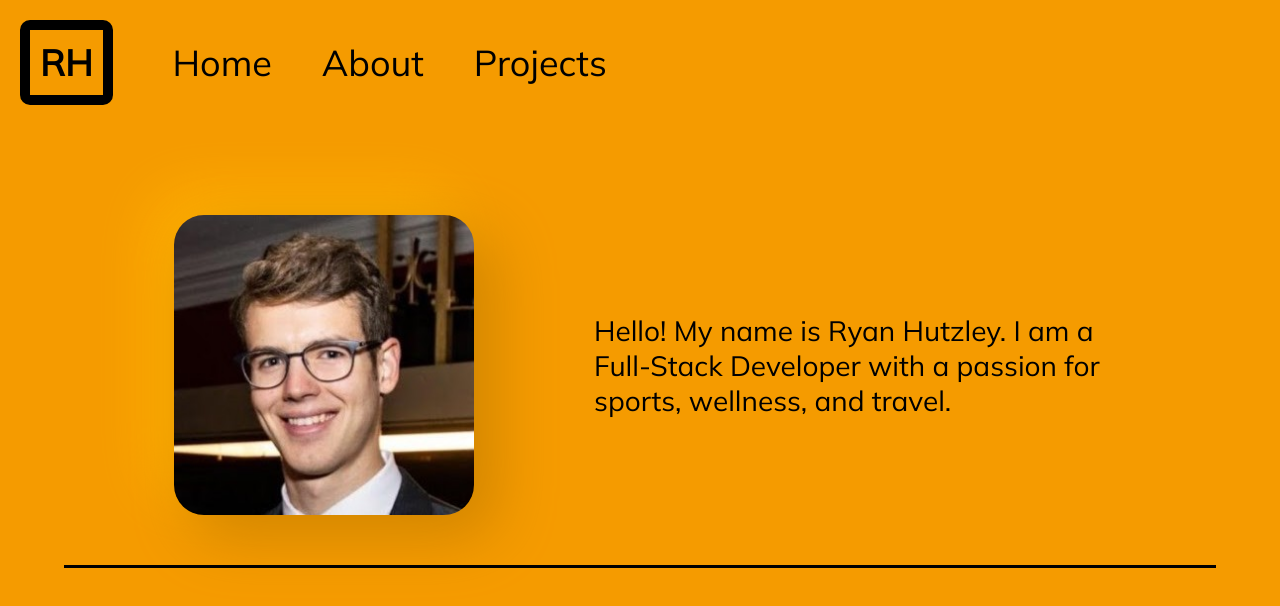
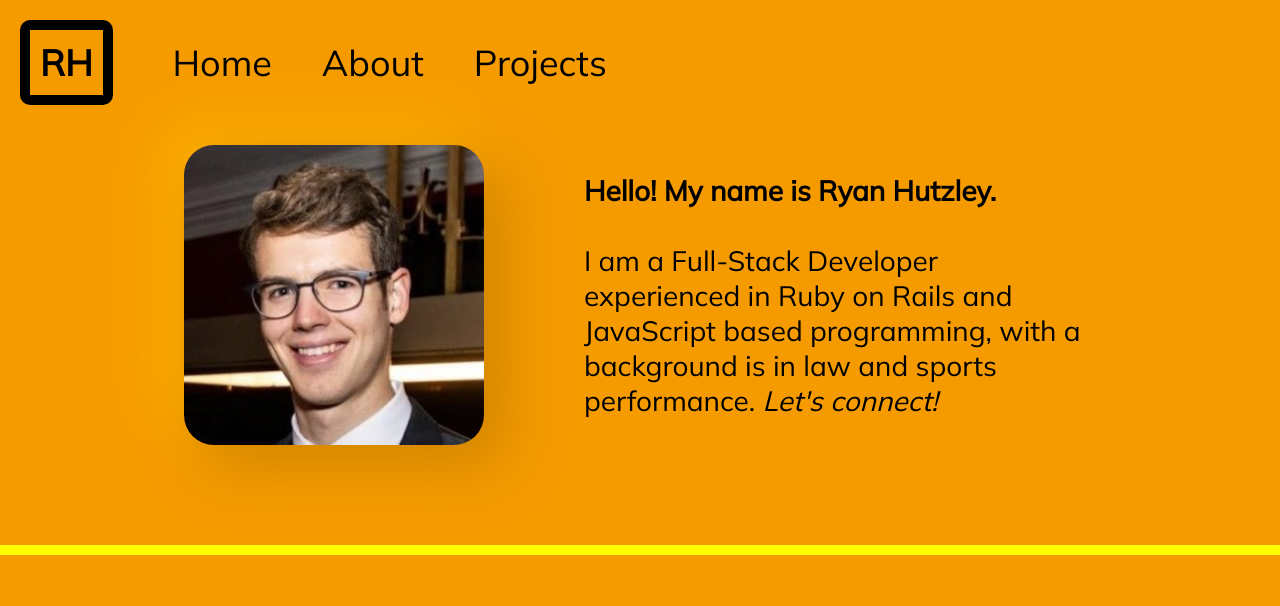
Before and after one commit to ryanhutzley/ryan-personal-website, a React (Create React App) app: page / in a window 1280 px wide. Shown: the top 606 px of the page. Built offline with nearby package versions, Linux system fonts and the light colour scheme.

Commit message:
still working on home page

```diff
--- a/src/App.js
+++ b/src/App.js
@@ -6,13 +6,6 @@ import Footer from './Components/Footer'
 import { Switch, Route } from 'react-router-dom'
 import GlobalStyle from './globalStyles'
 import { useState } from 'react'
-// import styled from 'styled-components'
-
-
-// const ContentWrapper = styled.div`
-//   display: flex;
-//   flex-wrap: wrap;
-// `
 
 function App() {
   const [windowWidth, setWindowWidth] = useState(false)
@@ -30,7 +23,6 @@ function App() {
     <div>
       <GlobalStyle />
       <NavBar windowWidth={windowWidth}/>
-        {/* <ContentWrapper> */}
         <Switch>
           <Route exact path="/">
               <Home windowWidth={windowWidth}/>
@@ -42,8 +34,7 @@ function App() {
               <Projects windowWidth={windowWidth}/>
           </Route>
         </Switch>
-        {/* </ContentWrapper> */}
-      <Footer windowWidth={windowWidth}/>
+      <Footer windowWidth={windowWidth} />
     </div>
   );
 }
--- a/src/Components/Footer.js
+++ b/src/Components/Footer.js
@@ -2,12 +2,16 @@
 import styled from 'styled-components'
 
 const Border = styled.div`
-    position: relative;
-    margin: auto;
-    height: 3px;
-    width: 90vw;
-    border-top: 3px solid black;
+    height: 8%;
+    border: 5px solid yellow;
 `
+
+// position: relative;
+//     bottom: 10;
+//     justify-content: center;
+//     min-height: 40px;
+//     width: 90vw;
+//     border-bottom: 3px solid black;
 
 function Footer({ windowWidth }) {
     return (
--- a/src/Components/Home.js
+++ b/src/Components/Home.js
@@ -3,13 +3,13 @@ import profile_photo from '../images/profile_photo.jpeg'
 
 const HomeWrapper = styled.div`
     position: relative;
-    display: flex;
+    display: inline-flex;
     justify-content: center;
     align-items: center;
     width: 100vw;
-    height: 50vh;
-    gap: ${props => props.windowWidth ? '20px' : '120px'};
+    gap: ${props => props.windowwidth ? '20px' : '100px'};
     flex-wrap: wrap;
+    margin-bottom: ${props => props.windowwidth ? '10px' : '100px'};
 `
 
 const StyledImage = styled.img`
@@ -17,22 +17,24 @@ const StyledImage = styled.img`
     border-radius: 30px;
     box-shadow:  20px 20px 60px #d08400,
              -20px -20px 60px #ffb200;
-    width: ${props => props.windowWidth ? '200px' : ''};
-    height: ${props => props.windowWidth ? '200px' : '300px'};
+    width: ${props => props.windowwidth ? '200px' : ''};
+    height: ${props => props.windowwidth ? '200px' : '300px'};
 `
 
 const Bio = styled.div`
-    width: ${props => props.windowWidth ? '75%' : '40%'};
+    width: ${props => props.windowwidth ? '75%' : '40%'};
     font-size: 28px;
 
 `
 
 function Home({ windowWidth }) {
     return (
-        <HomeWrapper windowWidth={windowWidth}>
-            <StyledImage src={profile_photo} windowWidth={windowWidth} />
-            <Bio windowWidth={windowWidth}>Hello! My name is Ryan Hutzley. I am a Full-Stack Developer with a passion for sports, wellness, and travel.</Bio>
-        </HomeWrapper>
+        <>
+            <HomeWrapper windowwidth={windowWidth ? 'true' : ''}>
+                <StyledImage src={profile_photo} windowwidth={windowWidth ? 'true' : ''} />
+                <Bio windowwidth={windowWidth ? 'true' : ''}><span className='bold'>Hello! My name is Ryan Hutzley.</span> <br/><br/> I am a Full-Stack Developer experienced in Ruby on Rails and JavaScript based programming, with a background is in law and sports performance. <span className='italics'>Let's connect!</span></Bio>
+            </HomeWrapper>
+        </>
     )
 }
 
--- a/src/Components/NavBar.js
+++ b/src/Components/NavBar.js
@@ -5,27 +5,26 @@ import styled from 'styled-components'
 const StyledNavBar = styled.div`
     position: relative;
     height: 10%;
-    width: 100vw;
     top: 0;
-    margin-top: ${props => props.windowWidth ? '10px' : '20px'};
-    margin-left: ${props => props.windowWidth ? '10px' : '20px'};
-    margin-bottom: 60px;
+    margin-top: ${props => props.windowwidth ? '10px' : '20px'};
+    margin-left: ${props => props.windowwidth ? '10px' : '20px'};
+    margin-bottom: 40px;
     display: flex;
     justify-content: flex-start;
     align-items: center;
-    gap: ${props => props.windowWidth ? '10px' : '50px'};
+    gap: ${props => props.windowwidth ? '10px' : '50px'};
 `
 
 const StyledIcon = styled(Link)`
     position: relative;
     text-decoration: none;
-    font-size: ${props => props.windowWidth ? '20px' : '36px'};
+    font-size: ${props => props.windowwidth ? '20px' : '36px'};
     color: #000;
     font-weight: bold;
-    padding: ${props => props.windowWidth ? '5px' : '10px'};
-    border: ${props => props.windowWidth ? '7.5px solid black' : '10px solid black'};
+    padding: ${props => props.windowwidth ? '5px' : '10px'};
+    border: ${props => props.windowwidth ? '7.5px solid black' : '10px solid black'};
     border-radius: 10px;
-    margin-right: ${props => props.windowWidth ? '0px' : '10px'};
+    margin-right: ${props => props.windowwidth ? '0px' : '10px'};
     &:hover {
         cursor: pointer;
     }
@@ -33,7 +32,7 @@ const StyledIcon = styled(Link)`
 
 const StyledLink = styled(Link)`
     position: relative;
-    font-size: ${props => props.windowWidth ? '20px' : '36px'};
+    font-size: ${props => props.windowwidth ? '20px' : '36px'};
     color: #000;
     text-decoration: none;
     &:hover {
@@ -44,7 +43,7 @@ const StyledLink = styled(Link)`
         position: absolute;
         display: block;
         width: 100%;
-        height: ${props => props.windowWidth ? '2px' : '5px'};
+        height: ${props => props.windowwidth ? '2px' : '5px'};
         bottom: 0;
         left: 0;
         background-color: #000;
@@ -60,11 +59,11 @@ const StyledLink = styled(Link)`
 function NavBar({ windowWidth }) {
 
     return (
-        <StyledNavBar windowWidth={windowWidth}>
-            <StyledIcon windowWidth={windowWidth} to="/">RH</StyledIcon>
-            <StyledLink windowWidth={windowWidth} to="/">Home</StyledLink>
-            <StyledLink windowWidth={windowWidth} to="/About">About</StyledLink>
-            <StyledLink windowWidth={windowWidth} to="/Projects">Projects</StyledLink>
+        <StyledNavBar windowwidth={windowWidth ? 'true' : ''}>
+            <StyledIcon windowwidth={windowWidth ? 'true' : ''} to="/">RH</StyledIcon>
+            <StyledLink windowwidth={windowWidth ? 'true' : ''} to="/">Home</StyledLink>
+            <StyledLink windowwidth={windowWidth ? 'true' : ''} to="/About">About</StyledLink>
+            <StyledLink windowwidth={windowWidth ? 'true' : ''} to="/Projects">Projects</StyledLink>
         </StyledNavBar>
     )
 }
--- a/src/globalStyles.js
+++ b/src/globalStyles.js
@@ -1,10 +1,15 @@
 import { createGlobalStyle } from 'styled-components/macro'
 
 export default createGlobalStyle`
+    html, body {
+        min-height: 100vh;
+        min-width: 100vw;
+        margin: 0;
+    }
+
     body {
-        height: 100vh;
-        width: 100vw;
         font-family: Mulish, sans-serif;
-        background-color: #f59b00
+        margin: 0;
+        background-color: #f59b00;
     }
 `
--- a/src/index.css
+++ b/src/index.css
@@ -11,3 +11,17 @@ code {
   font-family: source-code-pro, Menlo, Monaco, Consolas, 'Courier New',
     monospace;
 }
+
+#root {
+  min-height: 100vh;
+  min-width: 100vw;
+  margin: 0;
+}
+
+.bold {
+  font-weight: bold;
+}
+
+.italics {
+  font-style: italic;
+}
```
Lines whose indentation alone changed are shown as unchanged.
